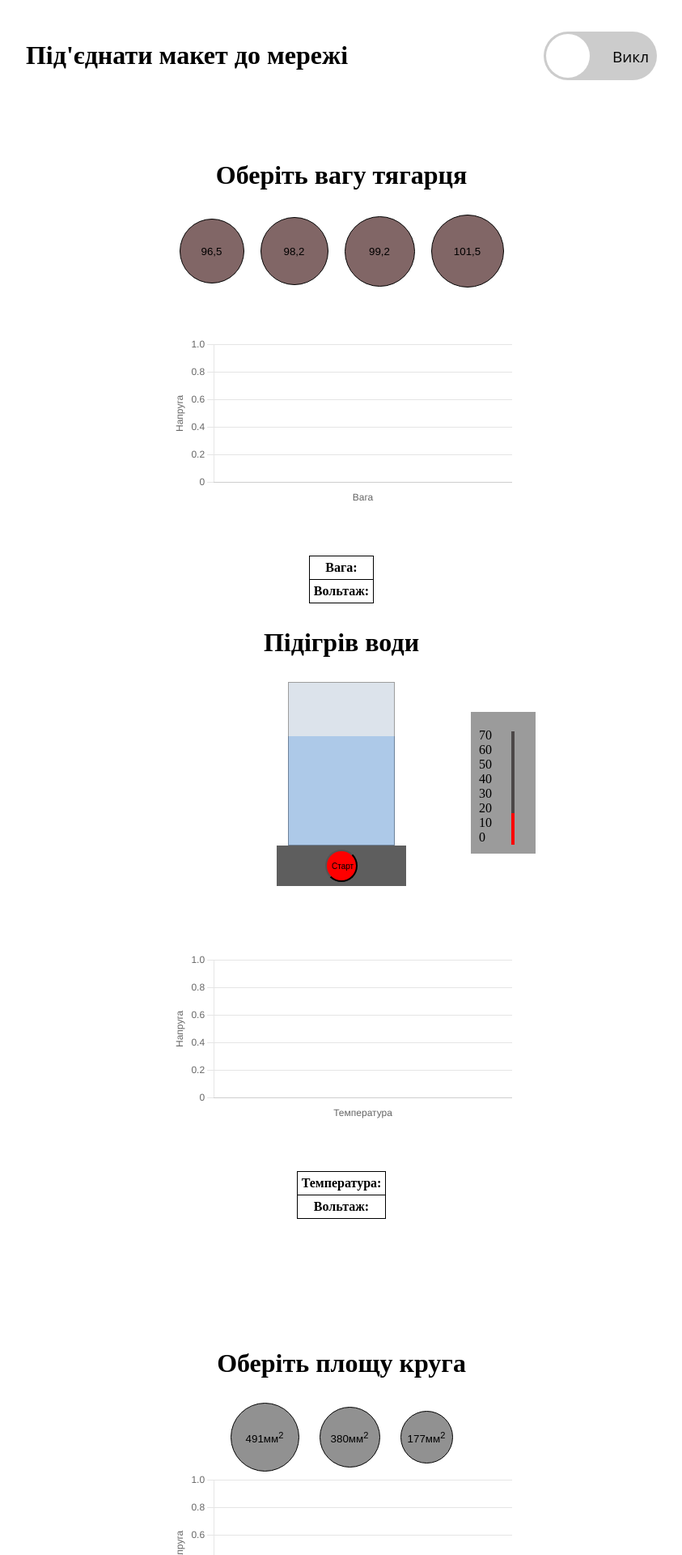
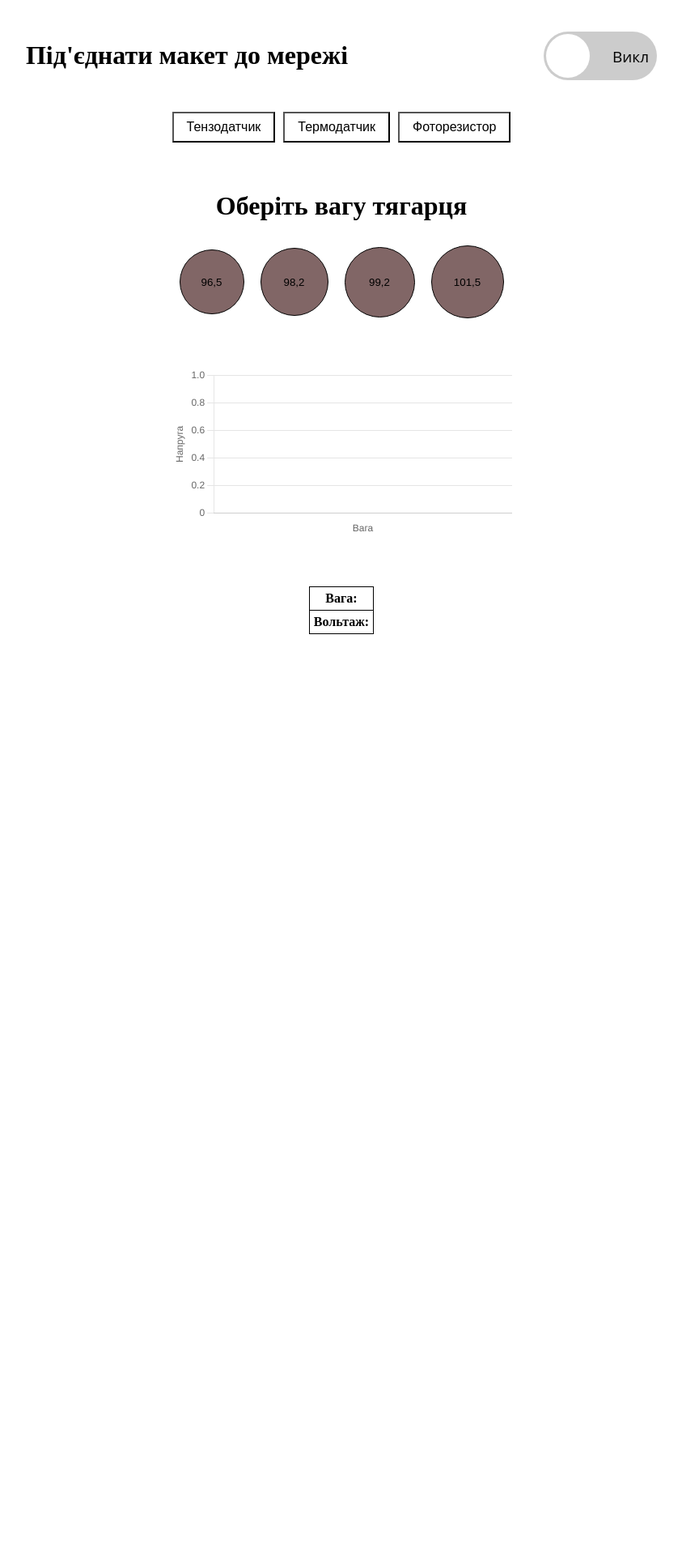
Before and after one commit to YVerba/labaratory, a React (Vite) app: page / in a window 1280 px wide. Shown: the part 640-2560 px from the top of the page at 81% size, without its empty margins (218-1061 px from the left). After the commit the page ends 1431 px from the top, so only its background shows below. Built offline with nearby package versions, Linux system fonts and the light colour scheme.

Commit message:
added randomize to research and result with pagination

```diff
--- a/src/components/circles/Circles.module.scss
+++ b/src/components/circles/Circles.module.scss
@@ -6,7 +6,7 @@
 }
 
 .title {
-  margin: 160px auto 30px;
+  margin: 40px auto 30px;
   width: max-content;
 }
 
--- a/src/components/circles/Circles.tsx
+++ b/src/components/circles/Circles.tsx
@@ -13,9 +13,9 @@ type ThermalSensorValue = {
 }
 
 const thermalSensorValues = new Map<ThermalSensorSize, ThermalSensorValue>([
-    ['LARGE', {s: 491, voltage: 37}],
-    ['MEDIUM', {s: 380, voltage: 41}],
-    ['SMALL', {s: 177, voltage: 58}],
+    ['LARGE', {s: 491, voltage: Math.floor(Math.random() * 15) + 51 }],
+    ['MEDIUM', {s: 380, voltage: Math.floor(Math.random() * 10) + 41 }],
+    ['SMALL', {s: 177, voltage: Math.floor(Math.random() * 9) + 32 }],
 ])
 
 export const Circles = () => {
@@ -46,10 +46,10 @@ export const Circles = () => {
 
             <div className={styles.wrapper}>
                 <button
-                    className={styles.circleBig}
-                    onClick={() => handleButtonClick('LARGE')}
+                    className={styles.circleSmall}
+                    onClick={() => handleButtonClick('SMALL')}
                 >
-                    491мм<sup>2</sup>
+                    177мм<sup>2</sup>
                 </button>
                 <button
                     className={styles.circleMedium}
@@ -58,10 +58,10 @@ export const Circles = () => {
                     380мм<sup>2</sup>
                 </button>
                 <button
-                    className={styles.circleSmall}
-                    onClick={() => handleButtonClick('SMALL')}
+                    className={styles.circleBig}
+                    onClick={() => handleButtonClick('LARGE')}
                 >
-                    177мм<sup>2</sup>
+                    491мм<sup>2</sup>
                 </button>
             </div>
         </div>
--- a/src/components/header/Header.module.css
+++ b/src/components/header/Header.module.css
@@ -14,6 +14,7 @@
     justify-content: space-between;
     align-items: center;
     margin-left: 50px;
+    cursor: pointer;
 }
 
 .activeLang {
--- a/src/components/table/Table.tsx
+++ b/src/components/table/Table.tsx
@@ -14,19 +14,21 @@ export const Table = ({ label, type }: TableProps) => {
     return (
         <div className={styles.table}>
             <table>
+                <tbody>
                 <tr>
                     <th>{label}:</th>
                     {state.data.map(point => (
-                        <td>{point.x}</td>
-                    ))}
+                        <td key={point.x}>{point.x}</td>
+                        ))}
                 </tr>
                 <tr>
                     <th>{t("table.voltage")}:</th>
                     {state.data.map(point => (
-                        <td>{point.y}</td>
-                    ))}
+                        <td key={point.x}>{point.y}</td>
+                        ))}
                 </tr>
+                </tbody>
             </table>
         </div>
-    )
+    );
 }
--- a/src/components/thermoSensor/ThermoSensor.tsx
+++ b/src/components/thermoSensor/ThermoSensor.tsx
@@ -25,7 +25,7 @@ export const ThermoSensor = () => {
         if (buttonState) {
             // @ts-ignore
             intervalId = setInterval(() => {
-                setTemperature(temperature => temperature + Math.floor(Math.random() * 3))
+                setTemperature(temperature => temperature + Math.floor(Math.random() * 4))
             }, 1000)
         }
 
--- a/src/components/weight/Weight.tsx
+++ b/src/components/weight/Weight.tsx
@@ -11,10 +11,10 @@ export interface CircleWeight {
 }
 
 const weights = new Map<CircleSize, CircleWeight>([
-    ['SMALL', { weight: 96.5, voltage: 20 }],
-    ['MEDIUM', { weight: 98.2, voltage: 23 }],
-    ['BIG', { weight: 99.2, voltage: 22 }],
-    ['BIGGEST', { weight: 101.5, voltage: 27 }]
+    ['SMALL', { weight: 96.5, voltage: Math.floor(Math.random() * 8) + 20 }],
+    ['MEDIUM', { weight: 98.2, voltage: Math.floor(Math.random() * 14) + 20 }],
+    ['BIG', { weight: 99.2, voltage: Math.floor(Math.random() * 14) + 20 }],
+    ['BIGGEST', { weight: 101.5, voltage: Math.floor(Math.random() * 9) + 27 }]
 ])
 
 export const Weight = () => {
--- a/src/page/Main.module.scss
+++ b/src/page/Main.module.scss
@@ -4,3 +4,21 @@
     align-items: center;
     justify-content: center;
 }
+
+.buttonsPagination {
+    display: flex;
+    justify-content: center;
+    align-items: center;
+}
+
+.buttonsPagination button {
+    background-color: transparent;
+    cursor: pointer;
+    padding: 8px 16px;
+    margin: 0 5px;
+    font-size: 16px;
+}
+
+.buttonsPagination:hover {
+    color: #797878;
+}
--- a/src/page/Main.tsx
+++ b/src/page/Main.tsx
@@ -1,32 +1,42 @@
 // @ts-ignore
 import styles from './Main.module.scss';
-import { Circles } from "../components/circles/Circles.tsx";
-import { Apparate } from '../components/apparate/Apparate.tsx';
-import { ApparateContextProvider } from '../components/apparate';
-import { ChartContextProvider } from '../components/chart/ChartState.tsx';
-import { Chart } from '../components/chart/Chart.tsx';
-import { Switch } from "../components/switch/Switch.tsx";
-import { Weight } from "../components/weight/Weight.tsx";
-import { ThermoSensor } from "../components/thermoSensor/ThermoSensor.tsx";
+import {Circles} from "../components/circles/Circles.tsx";
+import {Apparate} from '../components/apparate/Apparate.tsx';
+import {ApparateContextProvider} from '../components/apparate';
+import {ChartContextProvider} from '../components/chart/ChartState.tsx';
+import {Chart} from '../components/chart/Chart.tsx';
+import {Switch} from "../components/switch/Switch.tsx";
+import {Weight} from "../components/weight/Weight.tsx";
+import {ThermoSensor} from "../components/thermoSensor/ThermoSensor.tsx";
 import {Table} from "../components/table/Table.tsx";
 import Header from "../components/header/Header.tsx";
 import '../i18n/i18n.tsx'
 import {useTranslation} from "react-i18next";
+import {useState} from "react";
 
 export const Main = () => {
-    const { t } = useTranslation()
+    const [selectedComponent, setSelectedComponent] = useState('WEIGHT');
+    const {t} = useTranslation()
 
     return (
         <div>
-            <Header />
+            <Header/>
             <ApparateContextProvider>
                 <ChartContextProvider>
-                    <Apparate />
+                    <Apparate/>
 
-                    <Switch />
+                    <Switch/>
+
+                    <div className={styles.buttonsPagination}>
+                        <button onClick={() => setSelectedComponent('WEIGHT')}>{t("model.strainGauge")}</button>
+                        <button onClick={() => setSelectedComponent('THERMOSENSOR')}>{t("model.thermoSensor")}</button>
+                        <button onClick={() => setSelectedComponent('PHOTORESISTOR')}>{t("model.photoresistor")}</button>
+                    </div>
 
                     <div className={styles.container}>
-                        <Weight />
+                        {selectedComponent === 'WEIGHT' && (
+                            <>
+                                <Weight/>
                                 <Chart
                                     label='Тензодатчик'
                                     type='WEIGHT'
@@ -35,8 +45,12 @@ export const Main = () => {
                                     type='WEIGHT'
                                     label={t("table.weight")}
                                 />
+                            </>
+                        )}
 
-                        <ThermoSensor />
+                        {selectedComponent === 'THERMOSENSOR' && (
+                            <>
+                                <ThermoSensor/>
                                 <Chart
                                     label='Термодатчик'
                                     type='THERMOSENSOR'
@@ -45,8 +59,12 @@ export const Main = () => {
                                     type='THERMOSENSOR'
                                     label={t("table.temperature")}
                                 />
+                            </>
+                        )}
 
-                        <Circles />
+                        {selectedComponent === 'PHOTORESISTOR' && (
+                            <>
+                                <Circles/>
                                 <Chart
                                     label='Фоторезистор'
                                     type='PHOTORESISTOR'
@@ -55,6 +73,8 @@ export const Main = () => {
                                     type='PHOTORESISTOR'
                                     label={t('table.square')}
                                 />
+                            </>
+                        )}
 
                     </div>
                 </ChartContextProvider>
```
Lines whose indentation alone changed are shown as unchanged.
